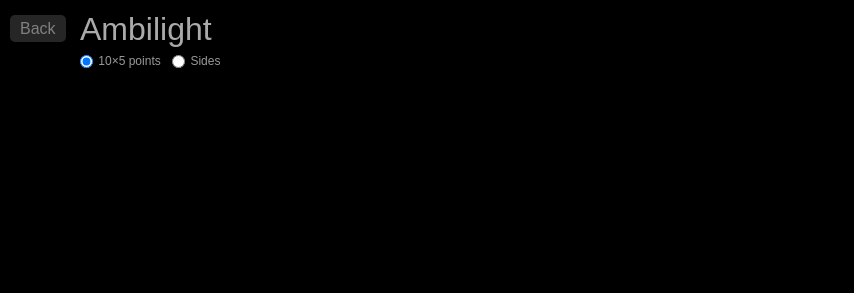
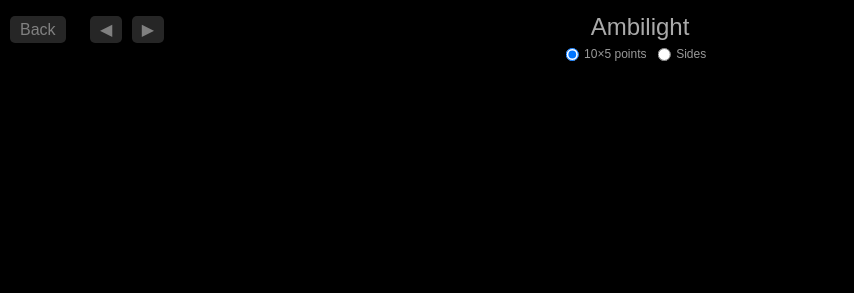
Before and after one commit to fast-average-color/fast-average-color, a website: page examples/ambilight.html in a window 1280 px wide. Shown: the top 293 px of the page, without its empty margins (0-854 px from the left). Drawn offline with Linux system fonts and the light colour scheme.

Commit message:
Menu for examples

```diff
--- a/examples/ambilight.css
+++ b/examples/ambilight.css
@@ -7,24 +7,23 @@ html, body {
     border: 0;
 }
 
-h1 {
-    position: fixed;
-    left: 80px;
-    top: 11px;
-    margin: 0;
-    padding: 0;
-    color: #aaa;
-    font-weight: normal;
-}
-
 .ambilight-control {
     position: fixed;
-    left: 80px;
-    top: 55px;
+    left: 50%;
+    transform: translateX(-50%);
+    top: 21px;
     white-space: nowrap;
     color: #999;
     font-size: 12px;
     line-height: 12px;
+    text-align: center;
+}
+
+.ambilight-control h1 {
+    margin: 0 0 15px 0;
+    padding: 0;
+    color: #aaa;
+    font-weight: normal;
 }
 
 .ambilight-control label {
--- a/examples/ambilight.html
+++ b/examples/ambilight.html
@@ -6,13 +6,12 @@
     <meta name="viewport" content="width=device-width, initial-scale=1, maximum-scale=1" />
     <link rel="stylesheet" href="common.css" />
     <link rel="stylesheet" href="ambilight.css" />
+    <script src="common.js"></script>
 </head>
 <body>
-    <a href="https://github.com/hcodes/fast-average-color" class="back"></a>
-
-    <h1>Ambilight</h1>
 
     <div class="ambilight-control">
+        <h1>Ambilight</h1>
         <label><input name="type" type="radio" autocomplete="off" value="ManyPoints" /> 10&times;5 points</label>
         <label><input name="type" type="radio" autocomplete="off" value="4Sides" /> Sides</label>
     </div>
--- a/examples/border.js
+++ b/examples/border.js
@@ -22,7 +22,5 @@ window.addEventListener('load', function() {
             colorBottom.rgb,
             colorLeft.rgb
         ].join(' ');
-
-        item.style.color = colorBottom.isDark ? 'white' : 'black';
     }
 }, false);
--- a/examples/common.css
+++ b/examples/common.css
@@ -1,22 +1,29 @@
-.back {
+.nav {
     position: fixed;
     left: 10px;
     top: 20px;
+    z-index: 10000;
+}
+
+.back {
+    margin-right: 20px;
+}
+
+.prev {
+    margin-right: 5px;
+}
+
+.button {
     text-decoration: none;
     opacity: .5;
     transition: opacity .3s ease;
-    z-index: 10000;
-}
-
-.back:before {
     color: #fff;
     background: rgba(255, 255, 255, .3);
     padding: 5px 10px;
-    content: 'Back';
     border-radius: 5px;
     text-decoration: none;
 }
 
-.back:hover {
+.button:hover {
     opacity: 1;
 }
--- /dev/null
+++ b/examples/common.js
@@ -0,0 +1,33 @@
+window.addEventListener('load', function() {
+    var pages = [
+        'background',
+        'gradient',
+        'gradient_stripes',
+        'border',
+        'gallery',
+        'box-shadow',
+        'box-shadow-4-sides',
+        'ambilight',
+        'text-photo',
+        'canvas',
+        'define'
+    ];
+
+    var prev = pages[pages.length - 1], next = pages[1];
+
+    pages.some(function(item, i) {
+        prev = pages[i - 1] || pages[pages.length - 1];
+        next = pages[i + 1] || pages[0];
+
+        return location.pathname.search('/' + item + '\\.') > -1;
+    });
+
+    var nav = document.createElement('div');
+    nav.innerHTML = '<div class="nav">\
+        <a href="https://github.com/hcodes/fast-average-color" class="button back">Back</a>\
+        <a href="./' + prev + '.html" class="button prev">◀</a>\
+        <a href="./' + next + '.html" class="button next">▶</a>\
+        </div>';
+
+    document.body.appendChild(nav);
+}, false);
```
Also changed, not shown: examples/background.html (+1 -2 lines), examples/border.css (+5 -4 lines), examples/border.html (+1 -1 lines), examples/box-shadow-4-sides.html (+1 -1 lines), examples/box-shadow.html (+1 -2 lines), examples/canvas.html (+1 -1 lines), examples/define.html (+1 -1 lines), examples/gallery.html (+1 -1 lines), examples/gradient.html (+1 -2 lines), examples/gradient_stripes.html (+1 -2 lines), examples/text-photo.html (+1 -1 lines).
